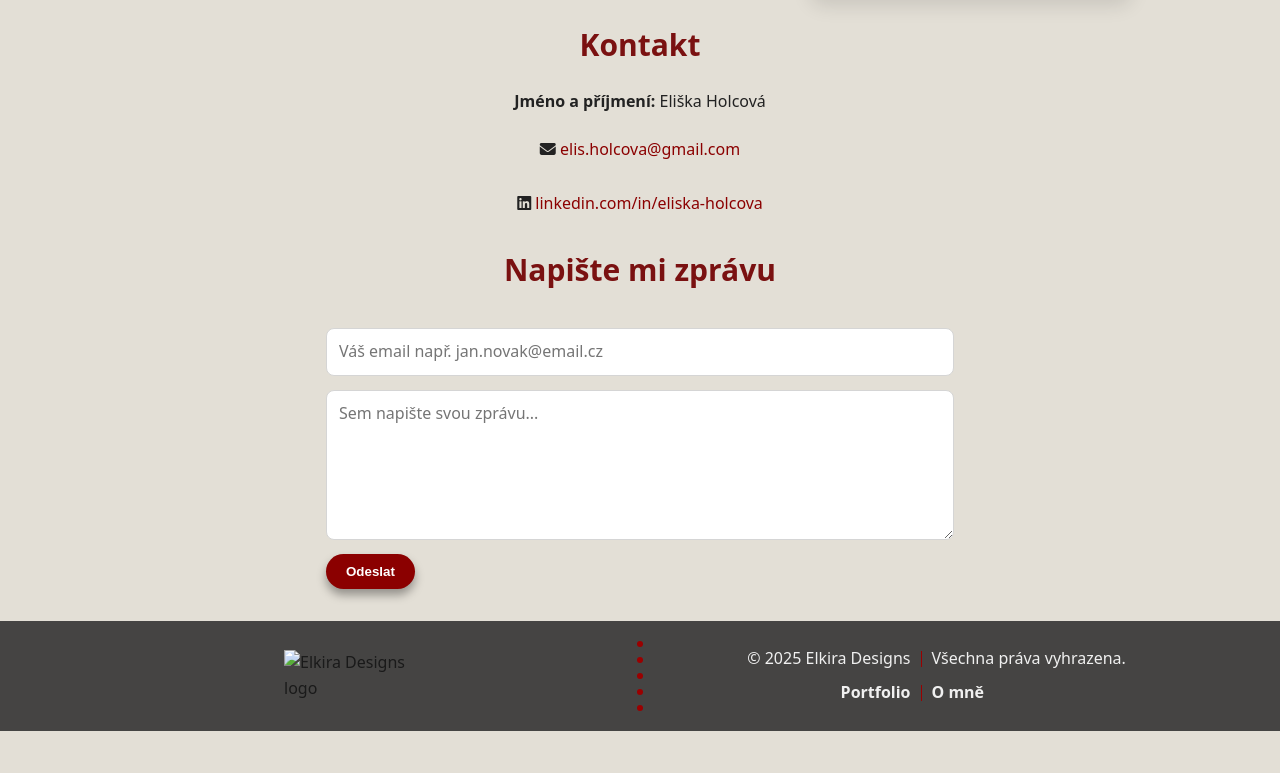
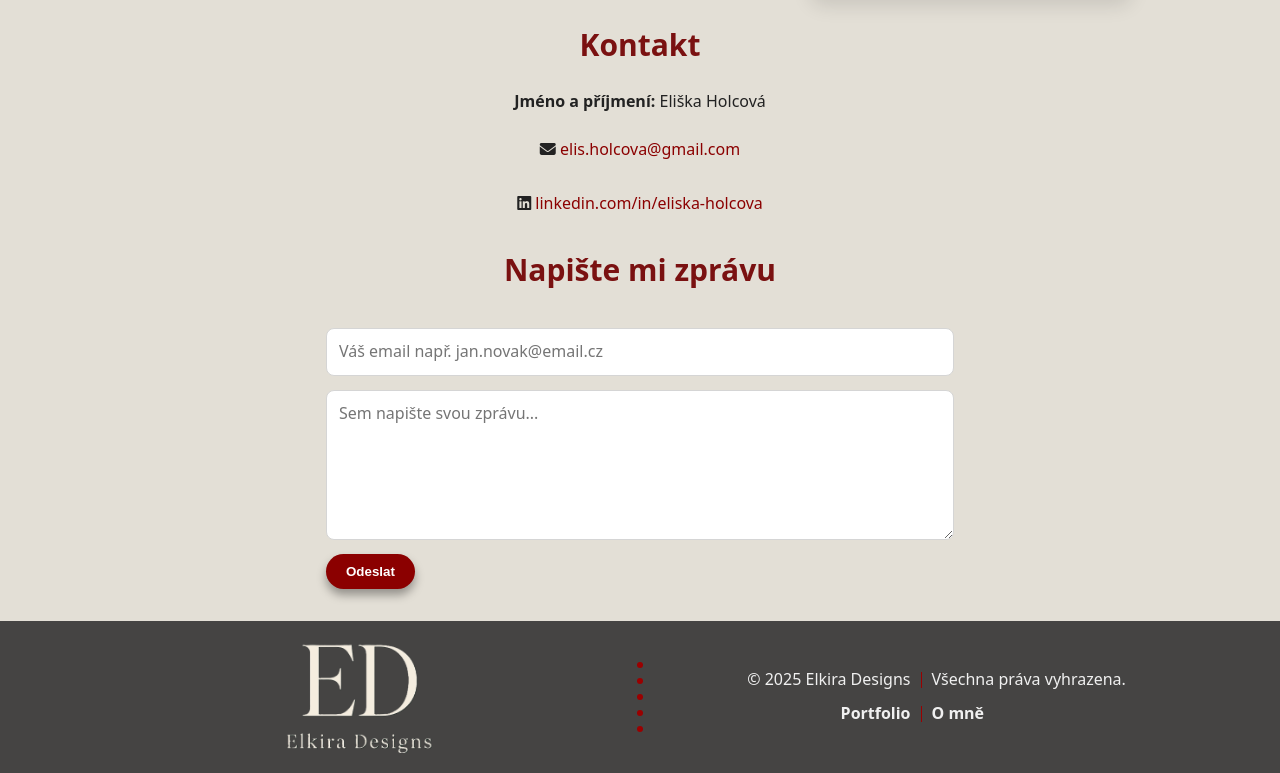
Before and after one commit to supersu32/ElkiraDesigns, a plain HTML site: page o-mne.html in a window 1280 px wide. Shown: the part 590-1363 px from the top of the page. Before the commit the page ends 1321 px from the top, so only its background shows below. Drawn offline with Linux system fonts and the light colour scheme.

Commit message:
o-mne.html

```diff
--- a/o-mne.html
+++ b/o-mne.html
@@ -4,7 +4,7 @@
   <meta charset="UTF-8">
   <meta name="viewport" content="width=device-width, initial-scale=1">
   <title>O mně</title>
-  <link rel="icon" type="image/png" href="img/favicon.png" loading="lazy">
+  <link rel="icon" type="image/png" href="favicon.png" loading="lazy">
 
   <link rel="stylesheet" href="style.css">
   <link rel="stylesheet" href="https://cdnjs.cloudflare.com/ajax/libs/font-awesome/6.4.0/css/all.min.css">
@@ -88,7 +88,7 @@
     <div class="footer-inner">
       <!-- Vlevo logo -->
       <div class="footer-left">
-        <img src="img/elkira-designs.png" alt="Elkira Designs logo" aria-hidden="true" class="footer-logo" loading="lazy">
+        <img src="elkira-designs.png" alt="Elkira Designs logo" aria-hidden="true" class="footer-logo" loading="lazy">
       </div>
 
       <!-- Svislé tečky uprostřed -->
```
